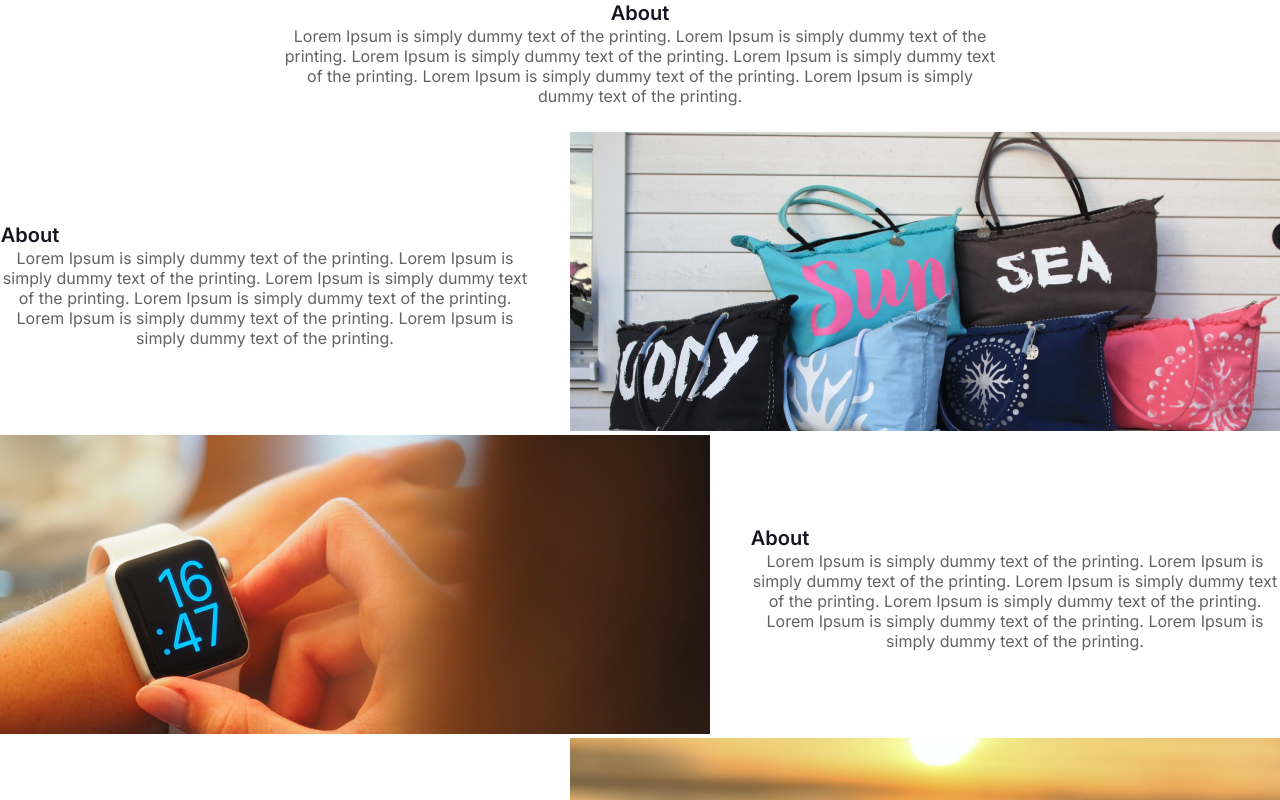
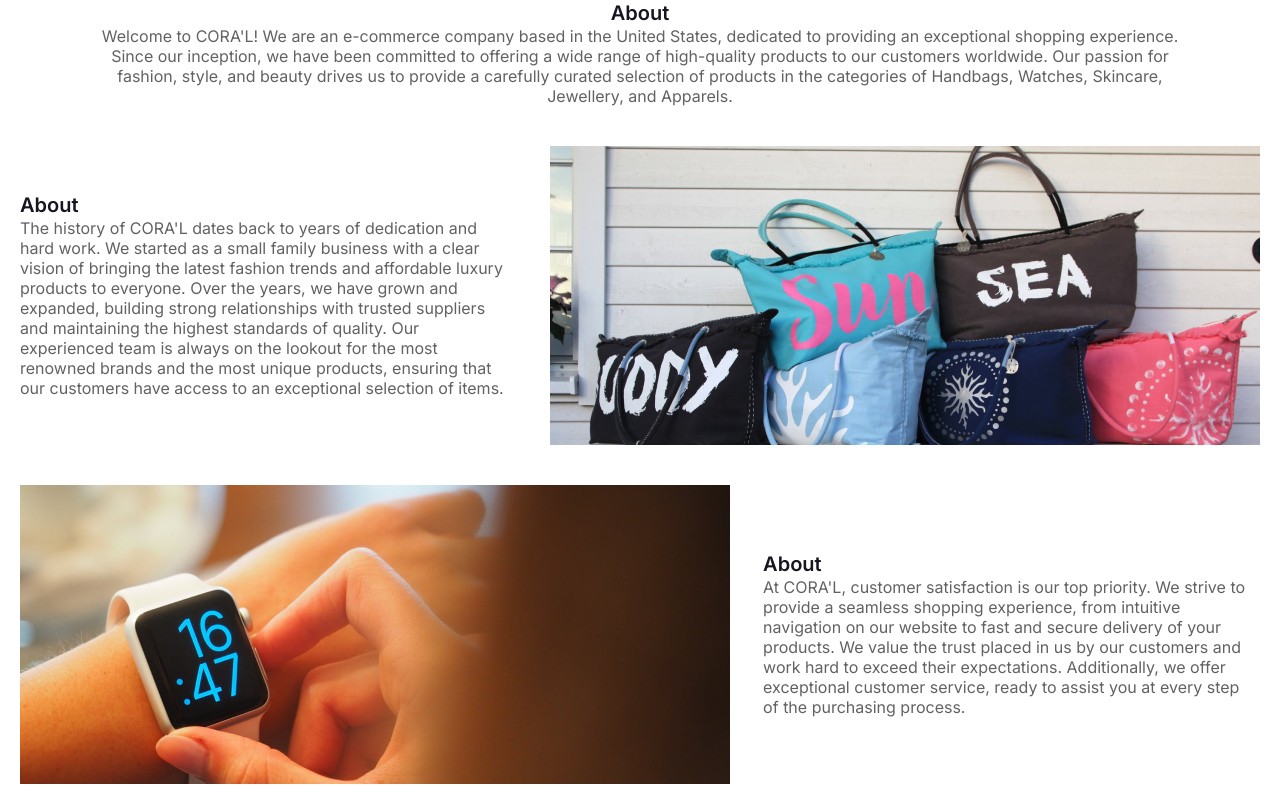
Before and after one commit to Gabriel-Lassen/E-Commerce-CodeVerse, a React (Vite) app in the folder codeverse/: page /about in a window 1280 px wide. Shown: the top 800 px of the page. Built offline with nearby package versions, Linux system fonts and the light colour scheme.

Commit message:
last updates

```diff
--- a/codeverse/src/components/content-about/index.jsx
+++ b/codeverse/src/components/content-about/index.jsx
@@ -10,58 +10,63 @@ function ContentAbout() {
         <div className={style.about}>
           <h1>About</h1>
           <p>
-            Lorem Ipsum is simply dummy text of the printing. Lorem Ipsum is
-            simply dummy text of the printing. Lorem Ipsum is simply dummy text
-            of the printing. Lorem Ipsum is simply dummy text of the printing.
-            Lorem Ipsum is simply dummy text of the printing. Lorem Ipsum is
-            simply dummy text of the printing.
+            Welcome to CORA'L! We are an e-commerce company based in the United
+            States, dedicated to providing an exceptional shopping experience.
+            Since our inception, we have been committed to offering a wide range
+            of high-quality products to our customers worldwide. Our passion for
+            fashion, style, and beauty drives us to provide a carefully curated
+            selection of products in the categories of Handbags, Watches,
+            Skincare, Jewellery, and Apparels.
           </p>
         </div>
       </div>
-      <div className={style.description1}>
-        <div className={style.img1}>
-          <img src={imagem1} alt="" />
-        </div>
-        <div className={style.frame1}>
+      <div className={style.descriptionImage}>
+        <div className={style.text}>
           <h1>About</h1>
           <p>
-            Lorem Ipsum is simply dummy text of the printing. Lorem Ipsum is
-            simply dummy text of the printing. Lorem Ipsum is simply dummy text
-            of the printing. Lorem Ipsum is simply dummy text of the printing.
-            Lorem Ipsum is simply dummy text of the printing. Lorem Ipsum is
-            simply dummy text of the printing.
+            The history of CORA'L dates back to years of dedication and hard
+            work. We started as a small family business with a clear vision of
+            bringing the latest fashion trends and affordable luxury products to
+            everyone. Over the years, we have grown and expanded, building
+            strong relationships with trusted suppliers and maintaining the
+            highest standards of quality. Our experienced team is always on the
+            lookout for the most renowned brands and the most unique products,
+            ensuring that our customers have access to an exceptional selection
+            of items.
+          </p>
+        </div>
+        <img src={imagem1} alt="" />
+      </div>
+
+      <div className={`${style.descriptionImage} ${style.invertImage}`}>
+        <img src={imagem2} alt="" />
+        <div className={style.text}>
+          <h1>About</h1>
+          <p>
+            At CORA'L, customer satisfaction is our top priority. We strive to
+            provide a seamless shopping experience, from intuitive navigation on
+            our website to fast and secure delivery of your products. We value
+            the trust placed in us by our customers and work hard to exceed
+            their expectations. Additionally, we offer exceptional customer
+            service, ready to assist you at every step of the purchasing
+            process.
           </p>
         </div>
       </div>
-      <div className={style.description2}>
-        <div className={style.img2}>
-          <img src={imagem2} alt="" />
-        </div>
-        <div className={style.frame2}>
+      <div className={style.descriptionImage}>
+        <div className={style.text}>
           <h1>About</h1>
           <p>
-            Lorem Ipsum is simply dummy text of the printing. Lorem Ipsum is
-            simply dummy text of the printing. Lorem Ipsum is simply dummy text
-            of the printing. Lorem Ipsum is simply dummy text of the printing.
-            Lorem Ipsum is simply dummy text of the printing. Lorem Ipsum is
-            simply dummy text of the printing.
+            Our dedication to quality and service is reflected in our product
+            selection. Whether you're looking for a stylish handbag, a
+            sophisticated watch, high-quality skincare products, stunning
+            jewelry, or fashionable apparel, CORA'L has what you need. We only
+            work with renowned brands and authentic products to ensure the
+            satisfaction of our customers. We invite you to explore our catalog
+            and discover the variety and excellence that CORA'L has to offer.
           </p>
         </div>
-      </div>
-      <div className={style.description3}>
-        <div className={style.img3}>
-          <img src={imagem3} alt="" />
-        </div>
-        <div className={style.frame3}>
-          <h1>About</h1>
-          <p>
-            Lorem Ipsum is simply dummy text of the printing. Lorem Ipsum is
-            simply dummy text of the printing. Lorem Ipsum is simply dummy text
-            of the printing. Lorem Ipsum is simply dummy text of the printing.
-            Lorem Ipsum is simply dummy text of the printing. Lorem Ipsum is
-            simply dummy text of the printing.
-          </p>
-        </div>
+        <img src={imagem3} alt="" />
       </div>
     </div>
   );
--- a/codeverse/src/components/content-about/style.module.scss
+++ b/codeverse/src/components/content-about/style.module.scss
@@ -1,174 +1,98 @@
-@media screen and (max-width: 576px) {
 .container {
   display: flex;
   flex-direction: column;
   align-items: center;
+  width: 100%;
+  gap: 40px;
 }
 
 .description {
   text-align: center;
+
+  .about {
+    width: 85vw;
+
+    h1 {
+      color: var(--TypeHighEmphasis);
+      font-size: 20px;
+      font-weight: 600;
+      line-height: 26px;
     }
-  .description1,
-  .description2,
-  .description3 {
+
+    p {
+      color: var(--TypeLowEmphasis);
+      text-align: center;
+      font-size: 16px;
+      font-weight: 400;
+      line-height: 20px;
+    }
+  }
+}
+
+.descriptionImage {
   display: flex;
   flex-direction: column;
   align-items: center;
+  justify-content: center;
+  width: 100%;
+  padding: 0 20px;
+
+  img {
+    width: 85vw;
+    margin-top: 30px;
+  }
+
+  .text {
+    width: 85vw;
+
+    h1 {
+      font-weight: 600;
+      font-size: 20px;
+      line-height: 26px;
+      color: var(--TypeHighEmphasis);
       text-align: center;
     }
 
-  .description1 .img1,
-  .description2 .img2,
-  .description3 .img3 {
-    margin-bottom: 10px;
+    p {
+      width: 85vw;
+      font-size: 16px;
+      font-weight: 400;
+      line-height: 20px;
+      color: var(--TypeLowEmphasis);
+      text-align: center;
     }
-
-  .description1 .frame1,
-  .description2 .frame2 {
-    margin-bottom: 20px;
-  }
-
-  .description3 h1,
-  .description3 p {
-    margin-top: 10px;
   }
 }
 
-.about {
-  height: 132px;
-  max-width: 713px;
-  margin: 0 auto;
-  top: 520px;
-  left: 284px;
+.invertImage {
+  flex-direction: column-reverse;
 }
 
-.about h1 {
-  font-weight: 600;
-  font-size: 20px;
-  line-height: 26px;
-  color: #171520;
-  text-align: center;
+@media only screen and (min-width: 992px) {
+  .about {
+    width: 55.7vw;
   }
 
-.about p {
-  max-width: 713px;
-  height: 98px;
-  font-size: 16px;
-  font-weight: 400;
-  line-height: 20px;
-  text-align: center;
-  color: #626262;
+  .descriptionImage {
+    flex-direction: row;
+    justify-content: space-between;
+
+    img {
+      width: 55.46vw;
+      margin-top: 0;
     }
 
-@media screen and (min-width: 577px) {
-  .description1 {
-    display: flex;
-    flex-direction: row;
-    align-items: center;
-    justify-content: space-between;
+    .text {
+      width: 38.82vw;
+
+      h1 {
+        text-align: start;
       }
 
-  .description1 .img1 {
-    order: 2;
-    margin-left: 20px;
-  }
-
-  .description1 .frame1 {
-    order: 1;
-    margin-right: 20px;
-  }
-
-  .frame1 h1 {
-    width: 60px;
-    height: 26px;
-    font-weight: 600;
-    font-size: 20px;
-    line-height: 26px;
-    color: #171520;
-    text-align: center;
-  }
-
-  .frame1 p {
-    max-width: 713px;
-    height: 98px;
-    font-size: 16px;
-    font-weight: 400;
-    line-height: 20px;
-    text-align: center;
-    color: #626262;
-  }
-
-  .description2 {
-    display: flex;
-    flex-direction: row;
-    align-items: center;
-    justify-content: space-between;
-  }
-
-  .description2 .img2 {
-    order: 1;
-    margin-right: 20px;
-  }
-
-  .description2 .frame2 {
-    order: 2;
-    margin-left: 20px;
-  }
-
-  .frame2 h1 {
-    width: 60px;
-    height: 26px;
-    font-weight: 600;
-    font-size: 20px;
-    line-height: 26px;
-    color: #171520;
-    text-align: center;
-  }
-
-  .frame2 p {
-    max-width: 713px;
-    height: 98px;
-    font-size: 16px;
-    font-weight: 400;
-    line-height: 20px;
-    text-align: center;
-    color: #626262;
-  }
-
-  .description3 {
-    display: flex;
-    flex-direction: row;
-    align-items: center;
-    justify-content: space-between;
-  }
-
-  .description3 .img3 {
-    order: 2;
-    margin-left: 20px;
-  }
-
-  .description3 .frame3 {
-    order: 1;
-    margin-right: 20px;
-  }
-
-  .frame3 h1 {
-    width: 60px;
-    height: 26px;
-    font-weight: 600;
-    font-size: 20px;
-    line-height: 26px;
-    color: #171520;
-    text-align: center;
-  }
-
-  .frame p {
-    max-width: 713px;
-    height: 98px;
-    font-size: 16px;
-    font-weight: 400;
-    line-height: 20px;
-    text-align: center;
-    color: #626262;
+      p {
+        width: 38.7vw;
+        text-align: start;
       }
     }
+  }
+}
```
Lines whose indentation alone changed are shown as unchanged.
